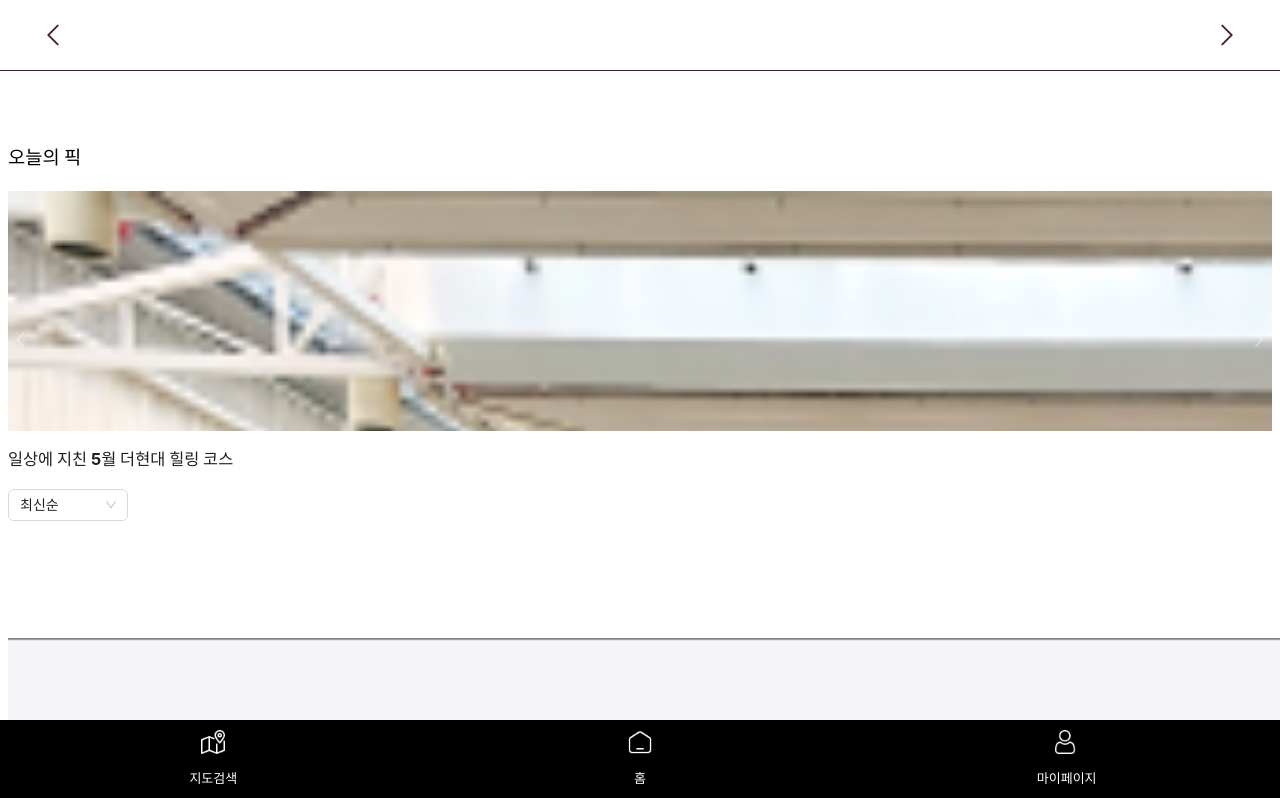
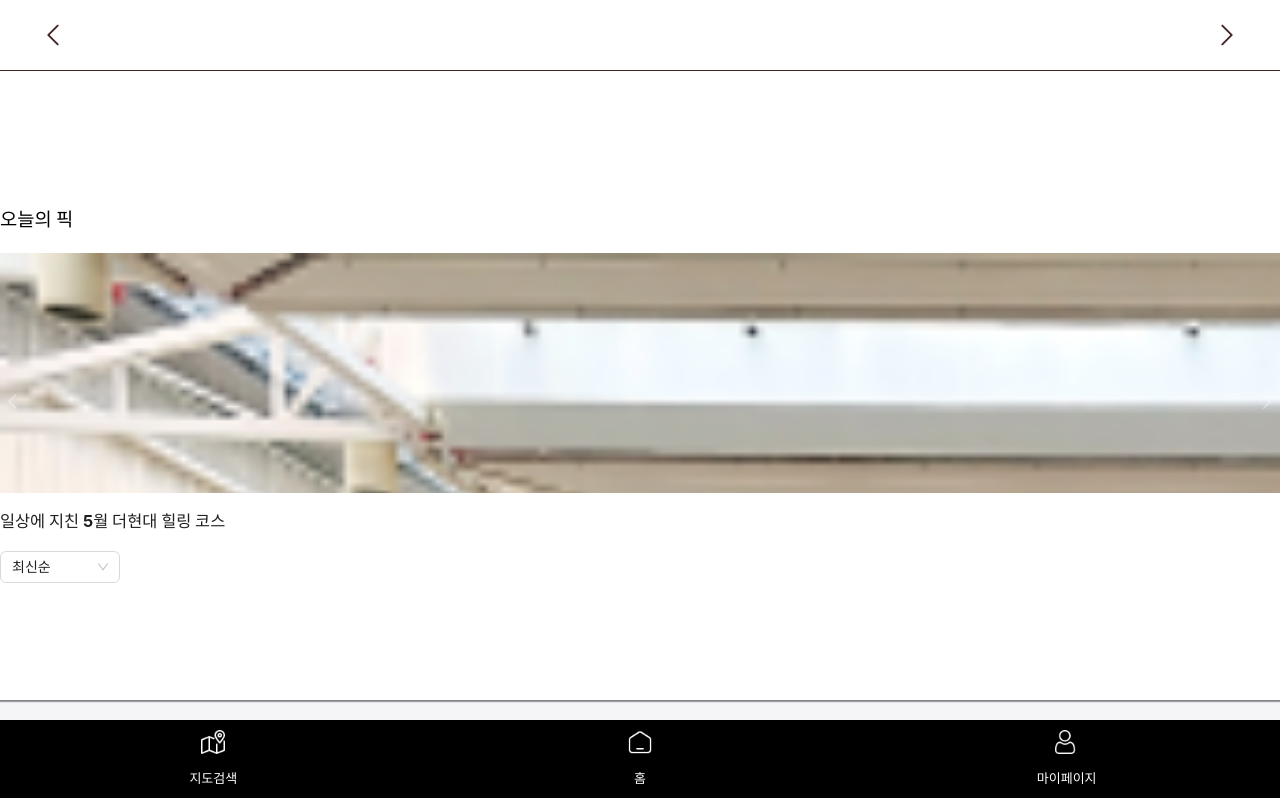
Before and after one commit to kim-jingyu/Courstreet, a React (Vite) app in the folder frontend/: page / in a window 1280 px wide. Shown: the top 798 px of the page. Built offline with nearby package versions, Linux system fonts and the light colour scheme.

Commit message:
fix: index.css conflic

```diff
--- a/frontend/src/index.css
+++ b/frontend/src/index.css
@@ -13,12 +13,6 @@
   -moz-osx-font-smoothing: grayscale;
 }
 
-<<<<<<< HEAD
-body {
-  margin: 70px 0 0px 0;
-  display: flex;
-  min-height: calc(100vh);
-=======
 #root {
   max-width: 100%;
   /* text-align: center; */
@@ -28,5 +22,4 @@ body {
   margin: 70px 0;
   padding: 0;
   display: flex;
->>>>>>> c7ac69d (feat: 오늘의픽 KAN-101)
 }
```
